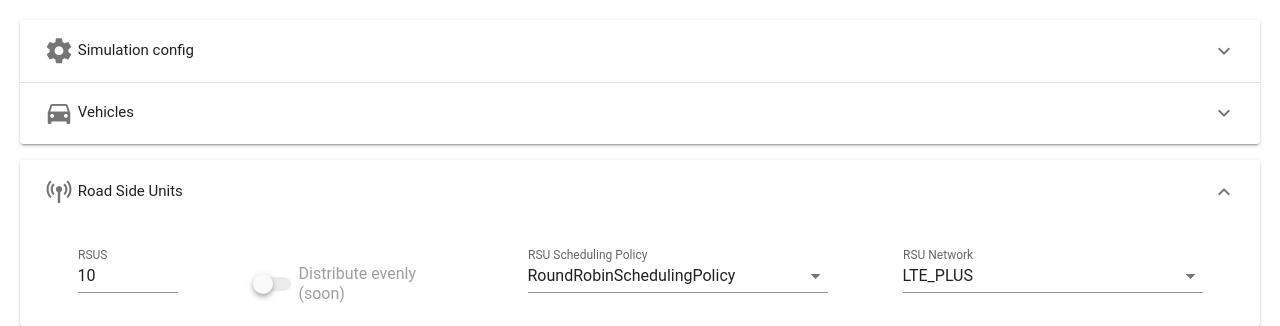
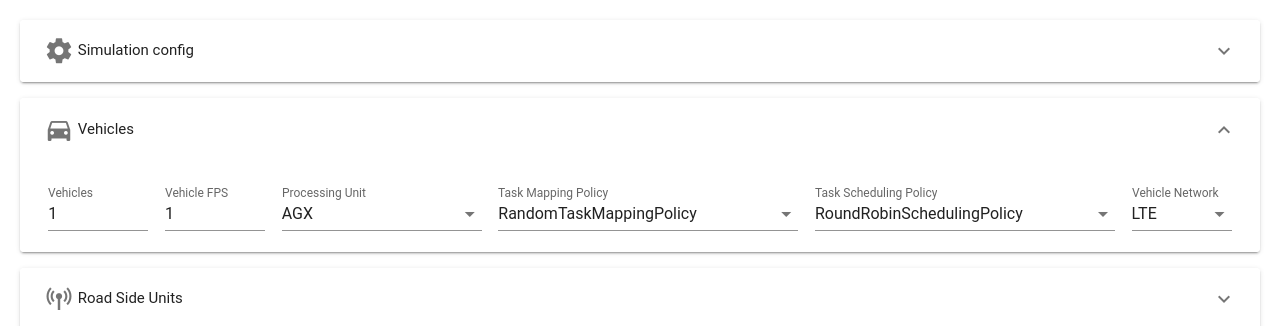
Before and after one commit to Houarnoughi/Simpy-AD, a Flask app: page / in a window 1280 px wide. Shown: the top 326 px of the page. Run offline with Flask 2, Linux system fonts and the light colour scheme; some libraries are stand-ins or nearby versions.

Commit message:
add pu choice UI and config

```diff
--- a/app.py
+++ b/app.py
@@ -4,7 +4,7 @@ import sys
 
 sys.path.append("./simpyad")
 
-from webapp.controllers import stats, simulation, scheduler, mapper, vehicle, rsu, datacenter, networking, location
+from webapp.controllers import stats, simulation, scheduler, mapper, vehicle, rsu, datacenter, networking, location, processingUnit
 
 app = Flask(__name__, template_folder="webapp/templates")
 app.debug = True
@@ -19,6 +19,7 @@ app.register_blueprint(rsu.bp, url_prefix='/rsu')
 app.register_blueprint(datacenter.bp, url_prefix='/datacenter')
 app.register_blueprint(networking.bp, url_prefix='/networking')
 app.register_blueprint(location.bp, url_prefix='/location')
+app.register_blueprint(processingUnit.bp, url_prefix='/processingUnit')
 
 @app.route('/', methods=['GET'])
 def index():
--- a/simpyad/ProcessingUnit.py
+++ b/simpyad/ProcessingUnit.py
@@ -1,14 +1,16 @@
-import config
+from Location import UI_OPTIONS
 from Units import Units
 import simpy
 from Server import Server
-import Vehicle
 from TaskSchedulingPolicy import TaskSchedulingPolicy, NoMoreTasksException
 from Colors import YELLOW, END
 from time import time
 import TaskMapper
 from typing import List, TYPE_CHECKING
 from Exceptions import OutOfMemoryException
+import Vehicle
+import config
+
 
 if TYPE_CHECKING:
     from Task import Task, _Task
@@ -374,3 +376,8 @@ class DGXa100(ProcessingUnit):
 
     def setCurrentServer(self, server: Server):
         self.currentServer = server
+
+
+UI_OPTIONS = [
+    AGX, TX2, TeslaV100, DGXa100
+]
--- a/simpyad/Store.py
+++ b/simpyad/Store.py
@@ -7,7 +7,6 @@ from Colors import END, GREEN, YELLOW, RED, BLUE
 from typing import List, TYPE_CHECKING
 from Location import Location
 import random
-import config
 import os
 from Exceptions import NoMoreTasksException
 import Vehicle
@@ -15,6 +14,8 @@ import RoadSideUnit
 import DataCenter
 from requests import post
 import math
+import config
+
 
 if TYPE_CHECKING:
     from Task import Task, _Task
--- a/simpyad/config.py
+++ b/simpyad/config.py
@@ -2,6 +2,7 @@
 Global variables defining the simulation
 """
 import os
+from ProcessingUnit import AGX, TeslaV100, DGXa100
 from TaskMappingPolicy import RandomTaskMappingPolicy, InplaceMappingPolicy, CustomTaskMappingPolicy
 from TaskSchedulingPolicy import RoundRobinSchedulingPolicy, FIFOSchedulingPolicy, SJFSchedulingPolicy
 from Networking import LTE, LTE_PLUS
@@ -17,6 +18,7 @@ RADIUS = 2000
 # VEHICLE
 VEHICLE_COUNT = 1
 VEHICLE_FPS = 1
+VEHICLE_PROCESSING_UNIT = AGX
 VEHICLE_TASK_MAPPING_POLICY = RandomTaskMappingPolicy
 VEHICLE_TASK_SCHEDULING_POLICY =  RoundRobinSchedulingPolicy
 VEHICLE_NETWORK = LTE
@@ -24,11 +26,13 @@ VEHICLE_NETWORK = LTE
 # RSU
 RSU_COUNT = 10
 RSU_EVEN_DISTRIBUTION = False
+RSU_PROCESSING_UNIT = TeslaV100
 RSU_TASK_SCHEDULING_POLICY = RoundRobinSchedulingPolicy
 RSU_NETWORK = LTE_PLUS
 
 # DATA CENTER
 DATACENTER_COUNT = 99
+DATACENTER_PROCESSING_UNIT = DGXa100
 DATACENTER_TASK_SCHEDULING_POLICY = FIFOSchedulingPolicy
 DATACENTER_NETWORK = LTE_PLUS
 
--- /dev/null
+++ b/webapp/controllers/processingUnit.py
@@ -0,0 +1,17 @@
+from flask import Blueprint, Flask, request
+from Store import Store
+from Simulation import Simulation
+import config
+
+bp = Blueprint('processingUnit', __name__, url_prefix='')
+
+@bp.get('/options')
+def processingUnitOptions():
+
+    from ProcessingUnit import UI_OPTIONS
+
+    response = list(map(lambda o: o.__name__, UI_OPTIONS))
+    #print("response", response)
+    return {
+        'processing_unit_options': response
+    }
--- a/webapp/controllers/simulation.py
+++ b/webapp/controllers/simulation.py
@@ -6,6 +6,7 @@ from Location import Location
 from Networking import Network
 from TaskSchedulingPolicy import TaskSchedulingPolicy
 from TaskMappingPolicy import TaskMappingPolicy
+from ProcessingUnit import ProcessingUnit
 
 bp = Blueprint('simulation', __name__, url_prefix='')
 
@@ -51,6 +52,16 @@ def getTownLocation(request) -> Location:
     return Location("", town['latitude'], town['longitude'])
 
 
+def getProcessingUnit(request) -> ProcessingUnit:
+    name = request.get("processingUnit")
+    if name == '':
+        return config.VEHICLE_PROCESSING_UNIT
+    else:
+        from ProcessingUnit import UI_OPTIONS
+        for option in UI_OPTIONS:
+            if option.__name__ == name:
+                return option
+
 @bp.post('/start')
 def startSimulation():
     try:
@@ -71,6 +82,7 @@ def startSimulation():
         vehicle: dict = request.json.get("vehicle")
         vehicle_count = vehicle.get("count")
         vehicle_fps = vehicle.get("fps")
+        vehicle_processing_unit = getProcessingUnit(vehicle)
         vehicle_mapping = getTaskMapperClass(vehicle)
         vehicle_scheduling = getTaskSchedulerClass(vehicle)
         vehicle_networking = getNetworkClass(vehicle)
@@ -80,6 +92,7 @@ def startSimulation():
         rsu: dict = request.json.get("rsu")
         rsu_count = rsu.get("count")
         rsu_even_distribution = rsu.get("evenDistribution")
+        rsu_processing_unit = getProcessingUnit(rsu)
         rsu_scheduling = getTaskSchedulerClass(rsu)
         rsu_network = getNetworkClass(rsu)
         print("RSU", rsu_count, rsu_even_distribution, rsu_scheduling, rsu_network)
@@ -88,6 +101,7 @@ def startSimulation():
         # DATACENTER
         datacenter: dict = request.json.get("datacenter")
         datacenter_count = datacenter.get("count")
+        datacenter_processing_unit = getProcessingUnit(datacenter)
         datacenter_scheduling = getTaskSchedulerClass(datacenter)
         datacenter_network = getNetworkClass(datacenter)
         print("DATACENTER", datacenter_count, datacenter_scheduling, datacenter_network)
@@ -99,14 +113,17 @@ def startSimulation():
             radius=int(radius),
             vehicle_count=int(vehicle_count),
             vehicle_fps=int(vehicle_fps),
+            vehicle_processing_unit=vehicle_processing_unit,
             vehicle_mapping=vehicle_mapping,
             vehicle_scheduling=vehicle_scheduling,
             vehicle_networking=vehicle_networking,
             rsu_count=int(rsu_count),
             rsu_even_distribution=rsu_even_distribution,
+            rsu_processing_unit=rsu_processing_unit,
             rsu_scheduling=rsu_scheduling,
             rsu_networking=rsu_network,
             datacenter_count=int(datacenter_count),
+            datacenter_processing_unit=datacenter_processing_unit,
             datacenter_scheduling=datacenter_scheduling,
             datacenter_networking=datacenter_network
         )
@@ -146,6 +163,7 @@ def getConfig():
                 'vehicle': {
                     'count': config.VEHICLE_COUNT,
                     'fps': config.VEHICLE_FPS,
+                    'processingUnit': config.VEHICLE_PROCESSING_UNIT.__name__,
                     'mapping': config.VEHICLE_TASK_MAPPING_POLICY.__name__,
                     'scheduling': config.VEHICLE_TASK_SCHEDULING_POLICY.__name__,
                     'networking': config.VEHICLE_NETWORK.__name__
@@ -153,11 +171,13 @@ def getConfig():
                 'rsu': {
                     'count': config.RSU_COUNT,
                     'evenDistribution': config.RSU_EVEN_DISTRIBUTION,
+                    'processingUnit': config.RSU_PROCESSING_UNIT.__name__,
                     'scheduling': config.RSU_TASK_SCHEDULING_POLICY.__name__,
                     'networking': config.RSU_NETWORK.__name__
                 },
                 'datacenter': {
                     'count': config.DATACENTER_COUNT,
+                    'processingUnit': config.DATACENTER_PROCESSING_UNIT.__name__,
                     'scheduling': config.DATACENTER_TASK_SCHEDULING_POLICY.__name__,
                     'networking': config.DATACENTER_NETWORK.__name__
                 }
--- a/webapp/templates/ui.html
+++ b/webapp/templates/ui.html
@@ -68,6 +68,11 @@
                             <v-text-field v-model="simulation.vehicle.fps" label="Vehicle FPS" type="number">
                             </v-text-field>
                         </v-col>
+                        <v-col cols="2">
+                            <v-select v-model="simulation.vehicle.processingUnit" :items="processingUnitOptions"
+                                label="Processing Unit">
+                            </v-select>
+                        </v-col>
                         <v-col cols="3">
                             <v-select v-model="simulation.vehicle.mapping" :items="mappingOptions"
                                 label="Task Mapping Policy">
@@ -78,7 +83,7 @@
                                 label="Task Scheduling Policy">
                             </v-select>
                         </v-col>
-                        <v-col cols="3">
+                        <v-col cols="1">
                             <v-select v-model="simulation.vehicle.networking" :items="networkingOptions"
                                 label="Vehicle Network">
                             </v-select>
@@ -101,7 +106,13 @@
                             </v-text-field>
                         </v-col>
                         <v-col cols="2">
-                            <v-switch v-model="simulation.rsu.evenDistribution" label="Distribute evenly (soon)" disabled></v-switch>
+                            <v-switch v-model="simulation.rsu.evenDistribution" label="Distribute evenly (soon)"
+                                disabled></v-switch>
+                        </v-col>
+                        <v-col cols="2">
+                            <v-select v-model="simulation.rsu.processingUnit" :items="processingUnitOptions"
+                                label="Processing Unit">
+                            </v-select>
                         </v-col>
                         <v-col cols="3">
                             <v-select v-model="simulation.rsu.scheduling" :items="schedulerOptions"
@@ -195,7 +206,7 @@
         delimiters: ['[[', ']]'],
         data() {
             return {
-                panel: [2],
+                panel: [1],
                 verticalView: false,
                 RUNNING: false,
                 chart: null,
@@ -216,6 +227,7 @@
                 // towns
                 towns: [],
                 // simu props
+                processingUnitOptions: [],
                 schedulerOptions: [],
                 mappingOptions: [],
                 networkingOptions: [],
@@ -226,19 +238,22 @@
                         fps: 30,
                         mapping: '',
                         scheduling: '',
-                        networking: ''
+                        networking: '',
+                        processingUnit: ''
                     },
                     rsu: {
                         count: 0,
                         evenDistribution: false,
                         scheduling: '',
-                        networking: ''
+                        networking: '',
+                        processingUnit: ''
                     },
                     datacenter: {
                         count: 0,
                         evenDistribution: true,
                         scheduling: '',
-                        networking: ''
+                        networking: '',
+                        processingUnit: ''
                     },
                     edge_scheduler: '',
                     fog_scheduler: '',
@@ -269,6 +284,7 @@
             await this.loadNetworkingOptions()
             await this.loadSchedulerOptions()
             await this.loadMappingOptions()
+            await this.loadProcessingUnitOptions()
 
             setInterval(this.statsCallback, 100)
             setInterval(this.rsusCallback, 100)
@@ -521,6 +537,13 @@
                         this.towns = data.location_options
                         //this.simulation.town = this.towns[0]
                     })
+            },
+            async loadProcessingUnitOptions() {
+                await fetch('/processingUnit/options')
+                    .then(response => response.json())
+                    .then(data => {
+                        this.processingUnitOptions = data.processing_unit_options
+                    })
             }
 
         },
```
Also changed, not shown: simpyad/Simulation.py (+11 -5 lines).
